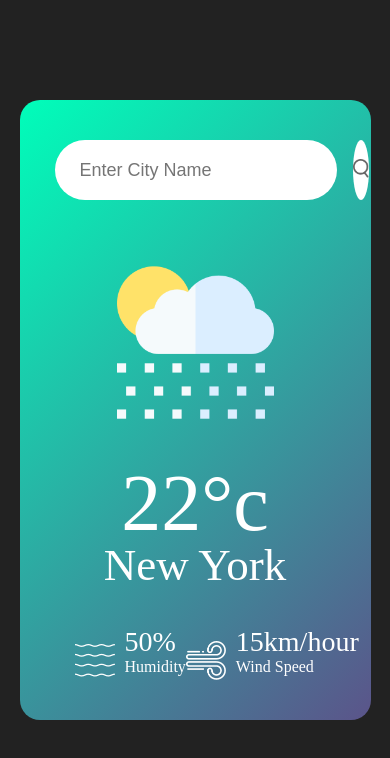
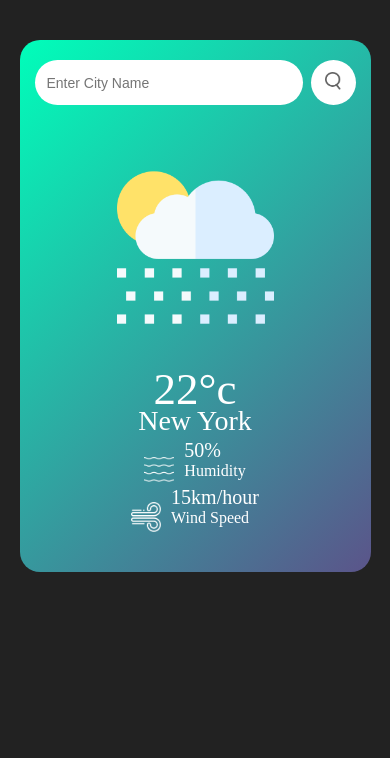
Before and after one commit to MoazCodeCraft/Weather-forcast, a plain HTML site: page index.html in a window 390 px wide. Drawn offline with Linux system fonts and the light colour scheme.

Commit message:
responsive

```diff
--- a/style.css
+++ b/style.css
@@ -80,3 +80,83 @@ margin-top: -10px;
         font-size: 28px;
         margin-top: -20px;
     }
+    @media (max-width: 768px) {
+        .card {
+            margin: 60px auto;
+            padding: 30px 25px;
+        }
+
+        .search input {
+            padding: 10px 15px;
+            font-size: 16px;
+            height: 50px;
+            margin-right: 10px;
+        }
+
+        .search button {
+            width: 50px;
+            height: 50px;
+        }
+
+        .weather h1 {
+            font-size: 60px;
+        }
+
+        .weather h2 {
+            font-size: 35px;
+        }
+
+        .details {
+            flex-direction: column;
+            margin-top: 30px;
+        }
+
+        .col {
+            margin-bottom: 20px;
+        }
+
+        .humidity, .wind {
+            font-size: 24px;
+        }
+    }
+
+    /* For mobile screens */
+    @media (max-width: 480px) {
+        .card {
+            margin: 40px auto;
+            padding: 20px 15px;
+        }
+
+        .search input {
+            padding: 8px 12px;
+            font-size: 14px;
+            height: 45px;
+            margin-right: 8px;
+        }
+
+        .search button {
+            width: 45px;
+            height: 45px;
+        }
+
+        .weather h1 {
+            font-size: 45px;
+        }
+
+        .weather h2 {
+            font-size: 28px;
+        }
+
+        .details {
+            padding: 0 10px;
+            margin-top: 20px;
+        }
+
+        .col img {
+            width: 30px;
+        }
+
+        .humidity, .wind {
+            font-size: 20px;
+        }
+    }
```
Also changed, not shown: index.html (+2 -0 lines).
